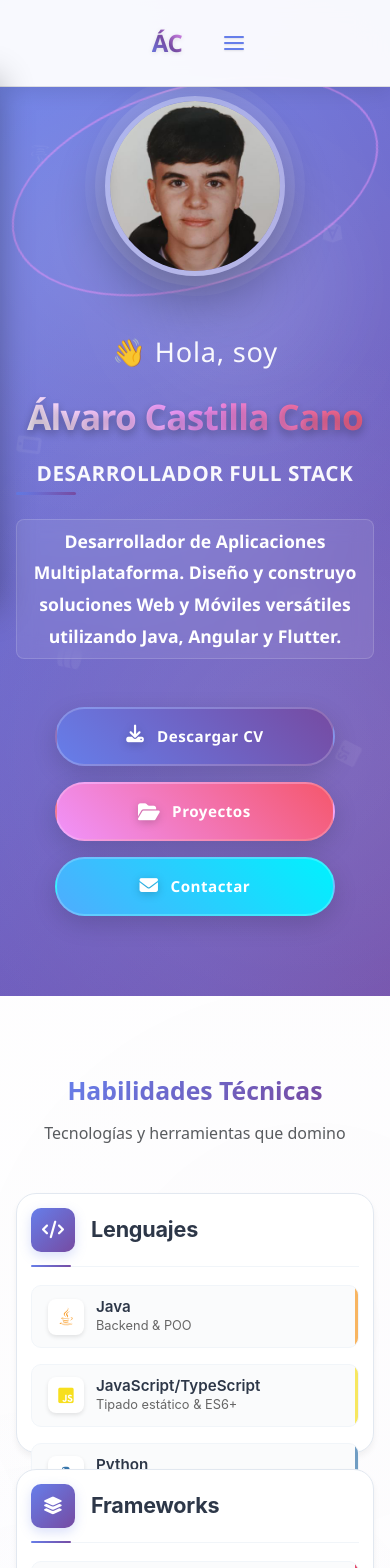
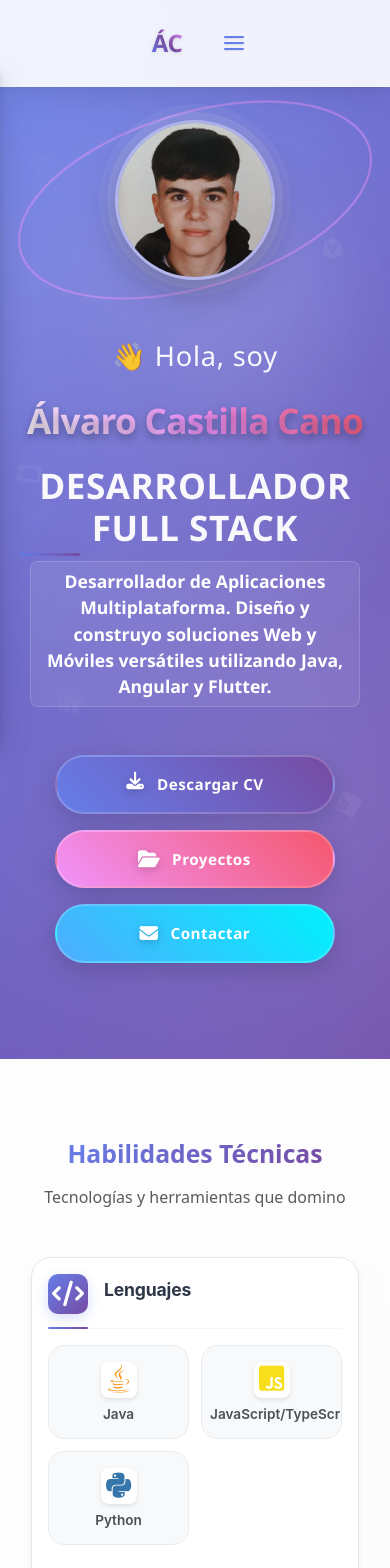
Before and after one commit to alvarocastilla05/Portafolios, an Angular app in the folder Portafolios/: page / in a window 390 px wide. Shown: the top 1568 px of the page. Built offline with nearby package versions, Linux system fonts and the light colour scheme.

Commit message:
Adaptaciones para movil

```diff
--- a/Portafolios/src/app/components/hero/hero.component.css
+++ b/Portafolios/src/app/components/hero/hero.component.css
@@ -589,3 +589,77 @@
     font-size: 2rem;
   }
 }
+
+/* === RESPONSIVE MOBILE FIXES === */
+@media (max-width: 991px) {
+  /* Imagen de perfil más pequeña para móvil */
+  .profile-img {
+    width: 160px !important;
+    height: 160px !important;
+    border: 3px solid rgba(255, 255, 255, 0.4);
+    box-shadow:
+      0 15px 35px rgba(0, 0, 0, 0.25),
+      0 0 0 8px rgba(255, 255, 255, 0.1),
+      0 0 0 16px rgba(255, 255, 255, 0.05);
+  }
+
+  .profile-img:hover {
+    transform: scale(1.03);
+    box-shadow:
+      0 20px 45px rgba(0, 0, 0, 0.3),
+      0 0 0 8px rgba(255, 255, 255, 0.15),
+      0 0 0 16px rgba(255, 255, 255, 0.08);
+  }
+
+  .image-ring {
+    top: -8px;
+    left: -8px;
+    right: -8px;
+    bottom: -8px;
+    border-width: 2px;
+  }
+
+  /* Ajustar márgenes y espaciado del contenido */
+  .hero-container {
+    margin-bottom: 2rem;
+    padding: 0 20px;
+  }
+
+  .hero-content {
+    gap: 2rem;
+  }
+
+  .hero-text {
+    margin-top: 1rem;
+  }
+
+  .hero-title {
+    font-size: 2.2rem !important;
+    margin-bottom: 0.8rem;
+    line-height: 1.2;
+  }
+
+  .hero-subtitle {
+    font-size: 1rem !important;
+    margin-bottom: 1.5rem;
+    padding: 0 10px;
+  }
+
+  .hero-description {
+    font-size: 0.95rem;
+    line-height: 1.5;
+    margin-bottom: 2rem;
+    padding: 0 10px;
+  }
+
+  .hero-buttons {
+    gap: 1rem;
+    margin-top: 1.5rem;
+  }
+
+  /* Aumentar padding superior para compensar navbar fijo */
+  .hero {
+    padding-top: 120px !important;
+    min-height: 95vh;
+  }
+}
--- a/Portafolios/src/app/components/navbar/navbar.component.css
+++ b/Portafolios/src/app/components/navbar/navbar.component.css
@@ -1,21 +1,23 @@
-/* Navbar moderno con fondo blanco constante */
+/* Navbar moderno con Glassmorphism */
 .navbar {
   position: fixed;
   top: 0;
   width: 100%;
-  background: rgba(255, 255, 255, 0.95);
+  background: rgba(255, 255, 255, 0.9);
   backdrop-filter: blur(15px);
-  border-bottom: 1px solid rgba(0, 0, 0, 0.1);
+  -webkit-backdrop-filter: blur(15px);
+  border-bottom: 1px solid rgba(255, 255, 255, 0.2);
   z-index: 1000;
   transition: all 0.4s cubic-bezier(0.4, 0, 0.2, 1);
-  box-shadow: 0 4px 20px rgba(0, 0, 0, 0.1);
+  box-shadow: 0 8px 32px rgba(0, 0, 0, 0.1), 0 2px 8px rgba(0, 0, 0, 0.05);
 }
 
 .navbar.scrolled {
-  background: rgba(255, 255, 255, 0.98);
-  backdrop-filter: blur(20px);
-  box-shadow: 0 8px 32px rgba(0, 0, 0, 0.15);
-  border-bottom: 1px solid rgba(0, 0, 0, 0.15);
+  background: rgba(255, 255, 255, 0.95);
+  backdrop-filter: blur(25px);
+  -webkit-backdrop-filter: blur(25px);
+  box-shadow: 0 12px 40px rgba(0, 0, 0, 0.15), 0 4px 12px rgba(0, 0, 0, 0.08);
+  border-bottom: 1px solid rgba(255, 255, 255, 0.3);
 }
 
 .navbar-container {
@@ -366,3 +368,83 @@
     font-size: 1rem;
   }
 }
+
+/* === RESPONSIVE MOBILE FIXES === */
+@media (max-width: 991px) {
+  /* Menú móvil con fondo blanco sólido y sombra */
+  .navbar-menu {
+    background: rgba(255, 255, 255, 0.98) !important;
+    backdrop-filter: blur(20px);
+    box-shadow: 0 8px 32px rgba(0, 0, 0, 0.15), 0 2px 8px rgba(0, 0, 0, 0.1);
+    border-top: 1px solid rgba(0, 0, 0, 0.1);
+  }
+
+  /* Enlaces del menú móvil con colores oscuros */
+  .navbar-menu .navbar-link {
+    color: #334155 !important;
+    background: transparent;
+    font-weight: 500;
+  }
+
+  .navbar-menu .navbar-link:hover {
+    color: #1e293b !important;
+    background: linear-gradient(135deg, rgba(102, 126, 234, 0.1), rgba(118, 75, 162, 0.1)) !important;
+    border: 1px solid rgba(102, 126, 234, 0.2);
+  }
+
+  .navbar-menu .navbar-link.active {
+    color: white !important;
+    background: linear-gradient(135deg, #667eea, #764ba2) !important;
+    box-shadow: 0 4px 15px rgba(102, 126, 234, 0.3);
+  }
+
+  /* Iconos sociales en el menú móvil */
+  .mobile-social-item {
+    margin-top: 1.5rem;
+    padding-top: 1rem;
+    border-top: 1px solid rgba(0, 0, 0, 0.1);
+  }
+
+  .mobile-social-links {
+    display: flex;
+    justify-content: center;
+    gap: 1.5rem;
+  }
+
+  .mobile-social-link {
+    display: flex;
+    flex-direction: column;
+    align-items: center;
+    text-decoration: none;
+    color: #667eea;
+    padding: 1rem;
+    border-radius: 15px;
+    transition: all 0.3s ease;
+    background: rgba(102, 126, 234, 0.05);
+    min-width: 80px;
+  }
+
+  .mobile-social-link:hover {
+    color: white;
+    background: linear-gradient(135deg, #667eea, #764ba2);
+    transform: translateY(-3px);
+    box-shadow: 0 8px 25px rgba(102, 126, 234, 0.3);
+  }
+
+  .mobile-social-link i {
+    font-size: 1.5rem;
+    margin-bottom: 0.5rem;
+  }
+
+  .mobile-social-link span {
+    font-size: 0.8rem;
+    font-weight: 500;
+  }
+}
+
+/* Ocultar iconos sociales móviles en escritorio */
+@media (min-width: 992px) {
+  .mobile-social-item {
+    display: none;
+  }
+}
--- a/Portafolios/src/app/components/navbar/navbar.component.html
+++ b/Portafolios/src/app/components/navbar/navbar.component.html
@@ -54,6 +54,20 @@
           <div class="link-glow"></div>
         </button>
       </li>
+
+      <!-- Iconos sociales para móvil -->
+      <li class="navbar-item mobile-social-item">
+        <div class="mobile-social-links">
+          <a href="https://github.com/alvarocastilla05" target="_blank" class="mobile-social-link" title="GitHub">
+            <i class="fab fa-github"></i>
+            <span>GitHub</span>
+          </a>
+          <a href="mailto:alvarocasno06@gmail.com" class="mobile-social-link" title="Email">
+            <i class="fas fa-envelope"></i>
+            <span>Email</span>
+          </a>
+        </div>
+      </li>
     </ul>
 
     <!-- Enlaces sociales -->
--- a/Portafolios/src/app/components/skills/skills.component.css
+++ b/Portafolios/src/app/components/skills/skills.component.css
@@ -554,3 +554,221 @@
   line-height: 1.3;
   word-wrap: break-word;
 }
+
+/* === RESPONSIVE MOBILE FIXES === */
+@media (max-width: 991px) {
+  /* Grid de una columna para tarjetas de skills */
+  .main-skills-grid {
+    grid-template-columns: 1fr !important;
+    gap: 20px;
+    padding: 0 15px;
+    max-width: 100%;
+    width: 100%;
+  }
+
+  /* Padding reducido en tarjetas para móvil */
+  .skill-category-card {
+    padding: 18px 20px 22px 20px !important;
+    min-height: 300px;
+    margin: 0 auto;
+    max-width: 100% !important;
+    width: 100% !important;
+  }
+
+  .skills-section {
+    padding: 80px 0;
+  }
+}
+
+/* === SKILLS MOBILE APP-STYLE GRID === */
+@media (max-width: 768px) {
+  /* Contenedor principal con ancho uniforme */
+  .main-skills-grid {
+    display: grid !important;
+    grid-template-columns: 1fr !important;
+    gap: 20px !important;
+    padding: 0 15px !important;
+    max-width: 100% !important;
+    width: 100% !important;
+  }
+
+  /* TODAS las tarjetas exactamente del mismo ancho */
+  .skill-category-card {
+    padding: 16px !important;
+    min-height: 400px !important;
+    height: auto !important;
+    max-height: none !important;
+    display: flex !important;
+    flex-direction: column !important;
+    overflow: hidden !important;
+    box-sizing: border-box !important;
+    width: 100% !important;
+    max-width: 100% !important;
+    margin: 0 !important;
+    flex-shrink: 0 !important;
+  }
+
+  /* Eliminar cualquier max-width específico que pueda afectar */
+  .skill-category-card:nth-child(n) {
+    max-width: 100% !important;
+    width: 100% !important;
+    flex: none !important;
+  }
+
+  /* Grid de 2 columnas para skills y methodologies */
+  .skills-list,
+  .methodologies-list {
+    display: grid !important;
+    grid-template-columns: 1fr 1fr !important;
+    gap: 12px !important;
+    padding: 0 !important;
+    margin: 0 !important;
+  }
+
+  /* Skill items estilo app móvil */
+  .skill-item {
+    display: flex !important;
+    flex-direction: column !important;
+    align-items: center !important;
+    justify-content: center !important;
+    text-align: center !important;
+    padding: 16px 8px !important;
+    margin: 0 !important;
+    border-radius: 16px !important;
+    background: #f8f9fa !important;
+    border: 1px solid #e9ecef !important;
+    min-height: 90px !important;
+    transition: all 0.3s ease !important;
+  }
+
+  .skill-item:hover {
+    background: #e9ecef !important;
+    transform: translateY(-2px) !important;
+    box-shadow: 0 4px 12px rgba(0, 0, 0, 0.1) !important;
+  }
+
+  /* Contenido centrado verticalmente */
+  .skill-content {
+    display: flex !important;
+    flex-direction: column !important;
+    align-items: center !important;
+    justify-content: center !important;
+    gap: 8px !important;
+    width: 100% !important;
+    height: 100% !important;
+  }
+
+  /* Iconos más grandes y centrados */
+  .skill-icon-wrapper {
+    margin: 0 !important;
+    display: flex !important;
+    align-items: center !important;
+    justify-content: center !important;
+  }
+
+  .skill-icon {
+    width: 36px !important;
+    height: 36px !important;
+    font-size: 1.8rem !important;
+    display: flex !important;
+    align-items: center !important;
+    justify-content: center !important;
+  }
+
+  /* Nombres de skills centrados */
+  .skill-info {
+    text-align: center !important;
+    width: 100% !important;
+  }
+
+  .skill-name {
+    font-size: 0.85rem !important;
+    font-weight: 600 !important;
+    margin: 0 !important;
+    line-height: 1.2 !important;
+    color: #495057 !important;
+  }
+
+  /* Methodology items con el mismo estilo */
+  .methodology-item {
+    display: flex !important;
+    flex-direction: column !important;
+    align-items: center !important;
+    justify-content: center !important;
+    text-align: center !important;
+    padding: 16px 8px !important;
+    margin: 0 !important;
+    border-radius: 16px !important;
+    background: #f8f9fa !important;
+    border: 1px solid #e9ecef !important;
+    min-height: 90px !important;
+    gap: 8px !important;
+    transition: all 0.3s ease !important;
+  }
+
+  .methodology-item:hover {
+    background: #e9ecef !important;
+    transform: translateY(-2px) !important;
+    box-shadow: 0 4px 12px rgba(0, 0, 0, 0.1) !important;
+  }
+
+  .methodology-icon {
+    width: 36px !important;
+    height: 36px !important;
+    font-size: 1.5rem !important;
+    display: flex !important;
+    align-items: center !important;
+    justify-content: center !important;
+  }
+
+  .methodology-name {
+    font-size: 0.85rem !important;
+    font-weight: 600 !important;
+    margin: 0 !important;
+    line-height: 1.2 !important;
+    color: #495057 !important;
+  }
+
+  /* OCULTAR elementos innecesarios en móvil */
+  .skill-description,
+  .skill-level-indicator {
+    display: none !important;
+  }
+
+  /* Ajustar tarjetas contenedoras con altura fija */
+  .skill-category-card {
+    padding: 16px !important;
+    min-height: 400px !important;
+    height: auto !important;
+    max-height: none !important;
+    display: flex !important;
+    flex-direction: column !important;
+    overflow: hidden !important;
+    box-sizing: border-box !important;
+  }
+
+  .category-header {
+    margin-bottom: 16px !important;
+    flex-shrink: 0 !important;
+  }
+
+  .category-title {
+    font-size: 1.1rem !important;
+    margin-bottom: 8px !important;
+  }
+
+  .category-icon {
+    width: 40px !important;
+    height: 40px !important;
+    font-size: 1.6rem !important;
+  }
+
+  /* Asegurar que las listas ocupen el espacio restante */
+  .skills-list,
+  .methodologies-list {
+    flex-grow: 1 !important;
+    overflow: hidden !important;
+    align-content: start !important;
+    max-height: calc(100% - 80px) !important;
+  }
+}
```
